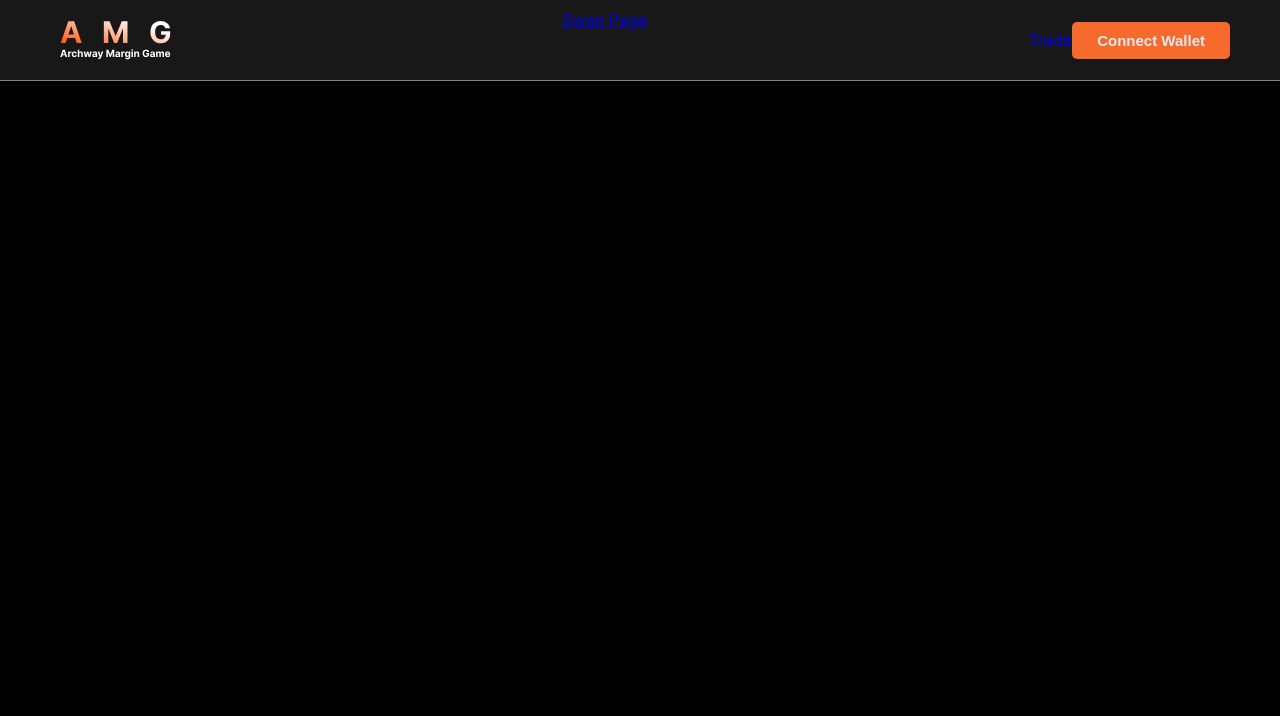
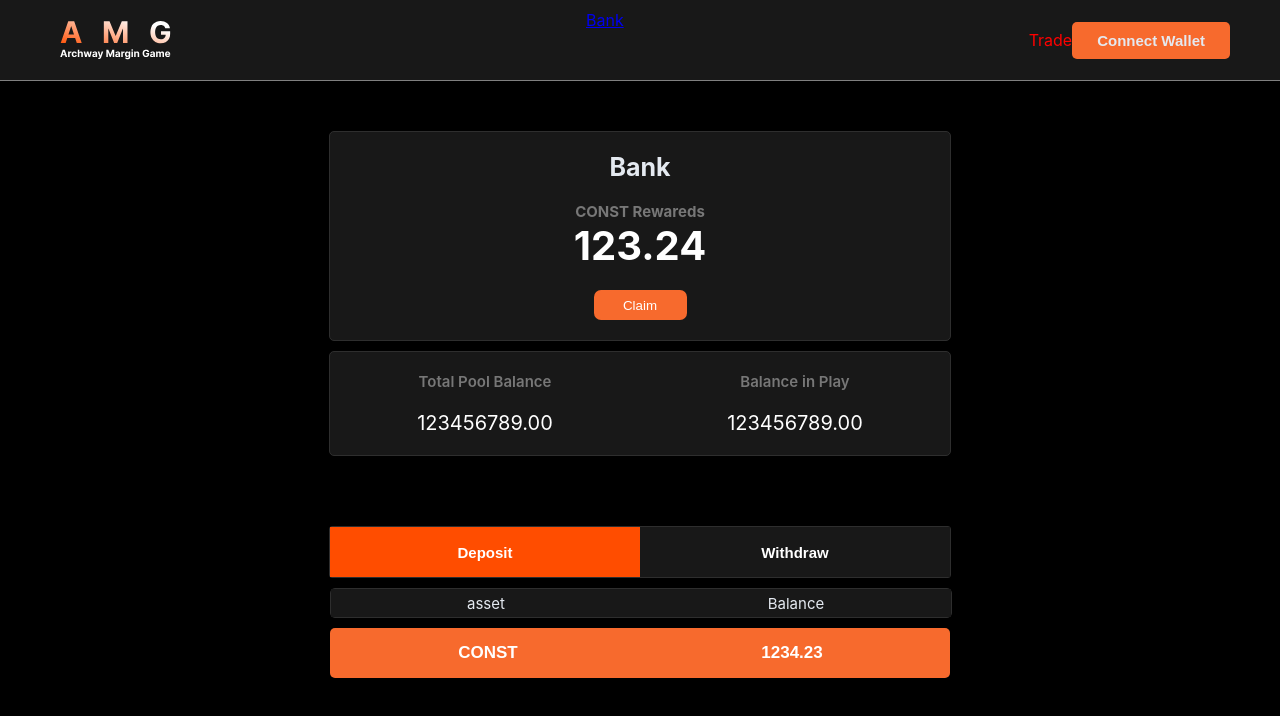
Before and after one commit to TeamZero00/arsino-front, a React (Create React App) app: page /swap in a window 1280 px wide. Shown: the top 716 px of the page. Built offline with nearby package versions, Linux system fonts and the light colour scheme.

Commit message:
add bankPage

```diff
--- a/src/Total.js
+++ b/src/Total.js
@@ -1,11 +1,16 @@
+import { useState } from "react";
 import Header from "./components/Header";
 import InfoChart from "./components/InfoChart";
+import WalletConnectionContext from "./WalletConnectionContext";
 
 function Total() {
+  const [isConnected, setIsConnected] = useState(false);
   return (
     <div>
-      <Header />
-      <InfoChart />
+      <WalletConnectionContext.Provider value={{ isConnected, setIsConnected }}>
+        <Header />
+        <InfoChart />
+      </WalletConnectionContext.Provider>
     </div>
   );
 }
--- /dev/null
+++ b/src/WalletConnectionContext.js
@@ -0,0 +1,8 @@
+import { createContext } from "react";
+
+const WalletConnectionContext = createContext({
+  isConnected: false,
+  setIsConnected: () => {},
+});
+
+export default WalletConnectionContext;
--- a/src/components/ArchwayQuery.jsx
+++ b/src/components/ArchwayQuery.jsx
@@ -64,6 +64,7 @@ const SmartContractButton = ({ betAmount, betType: positionType, localGetBalance
       console.log(executeBalance);
       console.log(position);
       console.log("bet Amount", typeof bettingAmount);
+      console.log(disabled);
       const executeContractAddress = process.env.REACT_APP_CONTRACT_ADDRESS;
       const msg = {
         betting: {
@@ -107,8 +108,9 @@ const SmartContractButton = ({ betAmount, betType: positionType, localGetBalance
   return (
     <div>
       <ExecuteBtnDiv>
-        <ExecuteButton disable={disabled} onClick={ExecuteClick}>
-          Execute Smart Contract
+        <ExecuteButton disabled={disabled} onClick={ExecuteClick}>
+          {!disabled ? "Execute Smart Contract" : "Connected Wallet"}
+          {/* Execute Smart Contract */}
         </ExecuteButton>
       </ExecuteBtnDiv>
     </div>
--- a/src/components/Header.jsx
+++ b/src/components/Header.jsx
@@ -5,6 +5,7 @@ import networkInfo from "../wallet/network_info";
 import BalanceContext from "./BalanceContext";
 import { FiExternalLink, FiCopy } from "react-icons/fi";
 import { Link } from "react-router-dom";
+import WalletConnectionContext from "../WalletConnectionContext";
 
 const HeaderDiv = styled.div`
   border-bottom: solid 1px gray;
@@ -166,6 +167,7 @@ function Header() {
   const [chainId, setChainId] = useState();
   const [walletName, setWalletName] = useState();
   const [isVisible, setVisible] = useState(false);
+  const { isConnected, setIsConnected } = useContext(WalletConnectionContext);
 
   // connectWallet 으로 전달할 함수
   const getInfo = (client, address, returnedBalance, chainId, walletName) => {
@@ -174,7 +176,7 @@ function Header() {
     setBalance(returnedBalance);
     setChainId(chainId);
     setWalletName(walletName);
-
+    setIsConnected(true);
     sessionStorage.setItem("client", JSON.stringify(client));
     sessionStorage.setItem("address", address);
     sessionStorage.setItem("balance", JSON.stringify(returnedBalance));
@@ -247,6 +249,7 @@ function Header() {
     setChainId();
     setAddress();
     setBalance();
+    setIsConnected(false);
     sessionStorage.removeItem("client");
     sessionStorage.removeItem("address");
     sessionStorage.removeItem("balance");
@@ -283,11 +286,11 @@ function Header() {
         <ArsinoImg alt="brandMark" src="src/HeaderBrandMark.svg" />
       </LeftHeaderNavi>
       <div>
-        <Link to={"/swap"}>Swap Page</Link>
+        <Link to={"/swap"}>Bank</Link>
       </div>
       <RightHeaderNavi>
         <div>
-          <Link to={"/trade"} style={{ textDecoration: "none" }}>
+          <Link to={"/trade"} style={{ textDecoration: "none", color: "red" }}>
             Trade
           </Link>
         </div>
--- a/src/components/Page/Swap.jsx
+++ b/src/components/Page/Swap.jsx
@@ -1,6 +1,343 @@
+import { useState } from "react";
+import styled from "styled-components";
 import Header from "../Header";
 
+const BankWrapper = styled.div`
+  display: flex;
+  justify-content: center;
+  align-items: center;
+  color: #e4e9f0;
+  margin: 20px;
+  flex-direction: column;
+`;
+const BankWrapperHeader = styled.div`
+  border: 1px solid #2e2e2e;
+  background-color: #181818;
+  width: 50%;
+  margin: 30px;
+  border-radius: 5px;
+  padding-top: 20px;
+  font-size: 25px;
+  font-weight: 700;
+`;
+const BankWrapperInfos = styled.div`
+  padding-top: 20px;
+  font-size: 15px;
+  color: #777777;
+  font-weight: 700;
+  display: flex;
+  flex-direction: column;
+
+  align-items: center;
+  button {
+    margin: 20px 0;
+    background-color: #f76a2d;
+    border-radius: 7px;
+    width: 15%;
+    border: none;
+    height: 30px;
+    color: white;
+
+    &:hover {
+      background-color: #ff4d00;
+      cursor: pointer;
+    }
+  }
+`;
+const BankWrapperRewards = styled.div`
+  font-size: 40px;
+  color: white;
+`;
+const BankTotalPool = styled.div`
+  background-color: #181818;
+  padding: 20px 0;
+  margin-top: -20px;
+  border: 1px solid #2e2e2e;
+  border-radius: 5px;
+  display: flex;
+  justify-content: space-between;
+  align-items: center;
+  width: 50%;
+`;
+const BankTotalPoolDiv = styled.div`
+  display: flex;
+  flex-direction: column;
+  justify-content: center;
+  align-items: center;
+  width: 50%;
+`;
+const BankTotalPoolInner = styled.div`
+  font-size: 15px;
+  color: #777777;
+  font-weight: 600;
+  display: flex;
+  flex-direction: column;
+`;
+const BankTotalPoolData = styled.div`
+  font-size: 20px;
+  margin-top: 20px;
+  color: white;
+`;
+
+const BankWrapperSupply = styled.div`
+  display: flex;
+  justify-content: center;
+  align-items: center;
+
+  margin: 10px 0;
+  margin-top: 70px;
+  border: 1px solid #2e2e2e;
+  border-radius: 3px;
+  width: 50%;
+  button {
+    background-color: #f76a2d;
+    width: 50%;
+    font-size: 15px;
+    font-weight: 700;
+    height: 50px;
+    color: white;
+    border: none;
+    &:hover {
+      cursor: pointer;
+    }
+  }
+`;
+
+// deposit or withdraw click Div
+const DepositDiv = styled.div`
+  border-radius: 5px;
+  width: 50%;
+  margin-bottom: 20px;
+`;
+const DepositWrapper = styled.div`
+  border: 1px solid #2e2e2e;
+  border-radius: 5px;
+  width: 100%;
+  display: flex;
+  justify-content: center;
+  align-items: center;
+`;
+const DepositTitle = styled.div`
+  background-color: #181818;
+  font-size: 18px;
+  padding: 10px 0;
+  width: 50%;
+  display: flex;
+  justify-content: center;
+  align-items: center;
+  font-size: 15px;
+  height: 8px;
+`;
+const DepositAsset = styled.div`
+  margin-top: 10px;
+  button {
+    display: flex;
+    justify-content: center;
+    align-items: center;
+    width: 100%;
+    height: 50px;
+    border: none;
+    background-color: #f76a2d;
+    border-radius: 5px;
+    color: white;
+    &:hover {
+      background-color: #ff4d00;
+      cursor: pointer;
+    }
+  }
+`;
+const DepositAssetInner = styled.div`
+  width: 50%;
+  font-size: 17px;
+  font-weight: 600;
+  height: 40px;
+  display: flex;
+  justify-content: center;
+  align-items: center;
+`;
+// end Deposit
+// withdraw
+const WithdrawDiv = styled.div`
+  border-radius: 5px;
+  width: 50%;
+  margin-bottom: 20px;
+`;
+const WithdrawWrapper = styled.div`
+  border: 1px solid #2e2e2e;
+  border-radius: 5px;
+  width: 100%;
+  display: flex;
+  justify-content: center;
+  align-items: center;
+`;
+const WithdrawTitle = styled.div`
+  background-color: #181818;
+  font-size: 18px;
+  padding: 10px 0;
+  width: 50%;
+  display: flex;
+  justify-content: center;
+  align-items: center;
+  font-size: 15px;
+  height: 8px;
+`;
+const WithdrawAsset = styled.div`
+  margin-top: 10px;
+  button {
+    display: flex;
+    justify-content: center;
+    align-items: center;
+    width: 100%;
+    height: 50px;
+    border: none;
+    background-color: #f76a2d;
+    border-radius: 5px;
+    color: white;
+    &:hover {
+      background-color: #ff4d00;
+      cursor: pointer;
+    }
+  }
+`;
+const WithdrawAssetInner = styled.div`
+  width: 50%;
+  font-size: 17px;
+  font-weight: 600;
+  height: 40px;
+  display: flex;
+  justify-content: center;
+  align-items: center;
+`;
+
+function WithdrawForm() {
+  return (
+    <div>
+      <WithdrawWrapper>
+        <WithdrawTitle>
+          <div>asset</div>
+        </WithdrawTitle>
+        <WithdrawTitle>
+          <div>Balance</div>
+        </WithdrawTitle>
+      </WithdrawWrapper>
+      <WithdrawAsset>
+        <button>
+          <WithdrawAssetInner>
+            <div>AMG (LP)</div>
+          </WithdrawAssetInner>
+          <WithdrawAssetInner>
+            <div>1234.23</div>
+          </WithdrawAssetInner>
+        </button>
+      </WithdrawAsset>
+    </div>
+  );
+}
+
+// start Modal
+const DepositModalWrapper = styled.div`
+  position: fixed;
+  top: 0;
+  left: 0;
+  width: 100%;
+  height: 100%;
+  background-color: #2d2d2dab;
+  display: flex;
+  justify-content: center;
+  align-items: center;
+  z-index: 5000;
+`;
+
+function ViewdepositModal() {
+  return <DepositModalWrapper>viewit</DepositModalWrapper>;
+}
+
 function Swap() {
-  return <Header />;
+  const [clickDeposit, setClickDeposit] = useState(true);
+  const [clickWithdraw, setClickWithdraw] = useState(false);
+  const [depositIsOpen, setDepositIsOpen] = useState(false);
+
+  const ClickedIsOpen = () => {
+    setDepositIsOpen(!depositIsOpen);
+  };
+  const ClickedDeposit = (event) => {
+    setClickDeposit(true);
+    setClickWithdraw(false);
+  };
+  const ClickedWithdraw = (event) => {
+    setClickDeposit(false);
+    setClickWithdraw(true);
+  };
+
+  const DepositForm = () => {
+    return (
+      <div>
+        <DepositWrapper>
+          <DepositTitle>
+            <div>asset</div>
+          </DepositTitle>
+          <DepositTitle>
+            <div>Balance</div>
+          </DepositTitle>
+        </DepositWrapper>
+        <DepositAsset>
+          <button onClick={ClickedIsOpen}>
+            <DepositAssetInner>
+              <div>CONST</div>
+            </DepositAssetInner>
+            <DepositAssetInner>
+              <div>1234.23</div>
+            </DepositAssetInner>
+          </button>
+        </DepositAsset>
+        {depositIsOpen && <ViewdepositModal />}
+      </div>
+    );
+  };
+
+  return (
+    <div>
+      <Header />
+      <BankWrapper>
+        <BankWrapperHeader>
+          Bank
+          <BankWrapperInfos>
+            CONST Rewareds
+            <BankWrapperRewards>123.24</BankWrapperRewards>
+            <button>Claim</button>
+          </BankWrapperInfos>
+        </BankWrapperHeader>
+        <BankTotalPool>
+          <BankTotalPoolDiv>
+            <BankTotalPoolInner>Total Pool Balance</BankTotalPoolInner>
+            <BankTotalPoolData>123456789.00</BankTotalPoolData>
+          </BankTotalPoolDiv>
+          <BankTotalPoolDiv>
+            <BankTotalPoolInner>Balance in Play</BankTotalPoolInner>
+            <BankTotalPoolData>123456789.00</BankTotalPoolData>
+          </BankTotalPoolDiv>
+        </BankTotalPool>
+        <BankWrapperSupply>
+          <button
+            onClick={(event) => {
+              ClickedDeposit();
+            }}
+            style={{ backgroundColor: clickDeposit ? "#ff4d00" : "#181818" }}
+          >
+            Deposit
+          </button>
+          <button
+            onClick={(event) => {
+              ClickedWithdraw();
+            }}
+            style={{ backgroundColor: clickWithdraw ? "#ff4d00" : "#181818" }}
+          >
+            Withdraw
+          </button>
+        </BankWrapperSupply>
+        <DepositDiv>{clickDeposit ? <DepositForm /> : <WithdrawForm>hi</WithdrawForm>}</DepositDiv>
+      </BankWrapper>
+    </div>
+  );
 }
 export default Swap;
```
Also changed, not shown: src/components/LongShort.jsx (+9 -1 lines).
